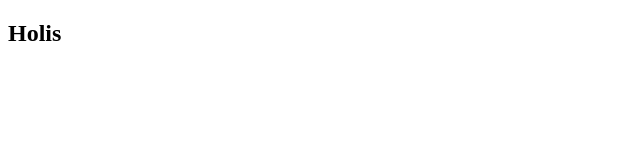
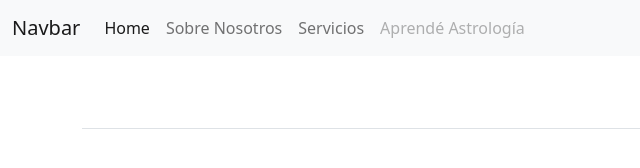
Before and after one commit to oddalyn/Proyecto-Integrador-Final, a website: page index.html in a window 1280 px wide. Shown: the whole page, without its empty margins (0-640 px from the left). Drawn offline with nearby package versions, Linux system fonts and the light colour scheme.

Commit message:
Formato inicial de pagina web

```diff
--- a/index.html
+++ b/index.html
@@ -4,13 +4,54 @@
     <meta charset="UTF-8">
     <meta name="viewport" content="width=device-width, initial-scale=1.0">
     <title>Document</title>
+    <link href="https://cdn.jsdelivr.net/npm/bootstrap@5.1.3/dist/css/bootstrap.min.css" rel="stylesheet" integrity="sha384-1BmE4kWBq78iYhFldvKuhfTAU6auU8tT94WrHftjDbrCEXSU1oBoqyl2QvZ6jIW3" crossorigin="anonymous">
 </head>
 <header>
-    <nav>
-        <h1>Holis</h1>
-    </nav>
+    <nav class="navbar navbar-expand-lg navbar-light bg-light">
+        <div class="container-fluid">
+          <a class="navbar-brand" href="#">Navbar</a>
+          <button class="navbar-toggler" type="button" data-bs-toggle="collapse" data-bs-target="#navbarNav" aria-controls="navbarNav" aria-expanded="false" aria-label="Toggle navigation">
+            <span class="navbar-toggler-icon"></span>
+          </button>
+          <div class="collapse navbar-collapse" id="navbarNav">
+            <ul class="navbar-nav">
+              <li class="nav-item">
+                <a class="nav-link active" aria-current="page" href="#">Home</a>
+              </li>
+              <li class="nav-item">
+                <a class="nav-link" href="#">Sobre Nosotros</a>
+              </li>
+              <li class="nav-item">
+                <a class="nav-link" href="#">Servicios</a>
+              </li>
+              <li class="nav-item">
+                <a class="nav-link disabled">Aprendé Astrología</a>
+              </li>
+            </ul>
+          </div>
+        </div>
+      </nav>
 </header>
 <body>
 
 </body>
+<div class="container">
+    <footer class="py-3 my-4">
+        <ul class="nav justify-content-center border-bottom pb-3 mb-3">
+            <li class="nav-item">
+                <a href="" class="nav-link px-2 text-body-secondary"></a>
+            </li>
+            <li class="nav-item">
+                <a href="" class="nav-link px-2 text-body-secondary"></a>
+            </li>
+            <li class="nav-item">
+                <a href="" class="nav-link px-2 text-body-secondary"></a>
+            </li>
+            <li class="nav-item">
+                <a href="" class="nav-link px-2 text-body-secondary"></a>
+            </li>
+        </ul>
+
+    </footer>
+</div>
 </html>
```
